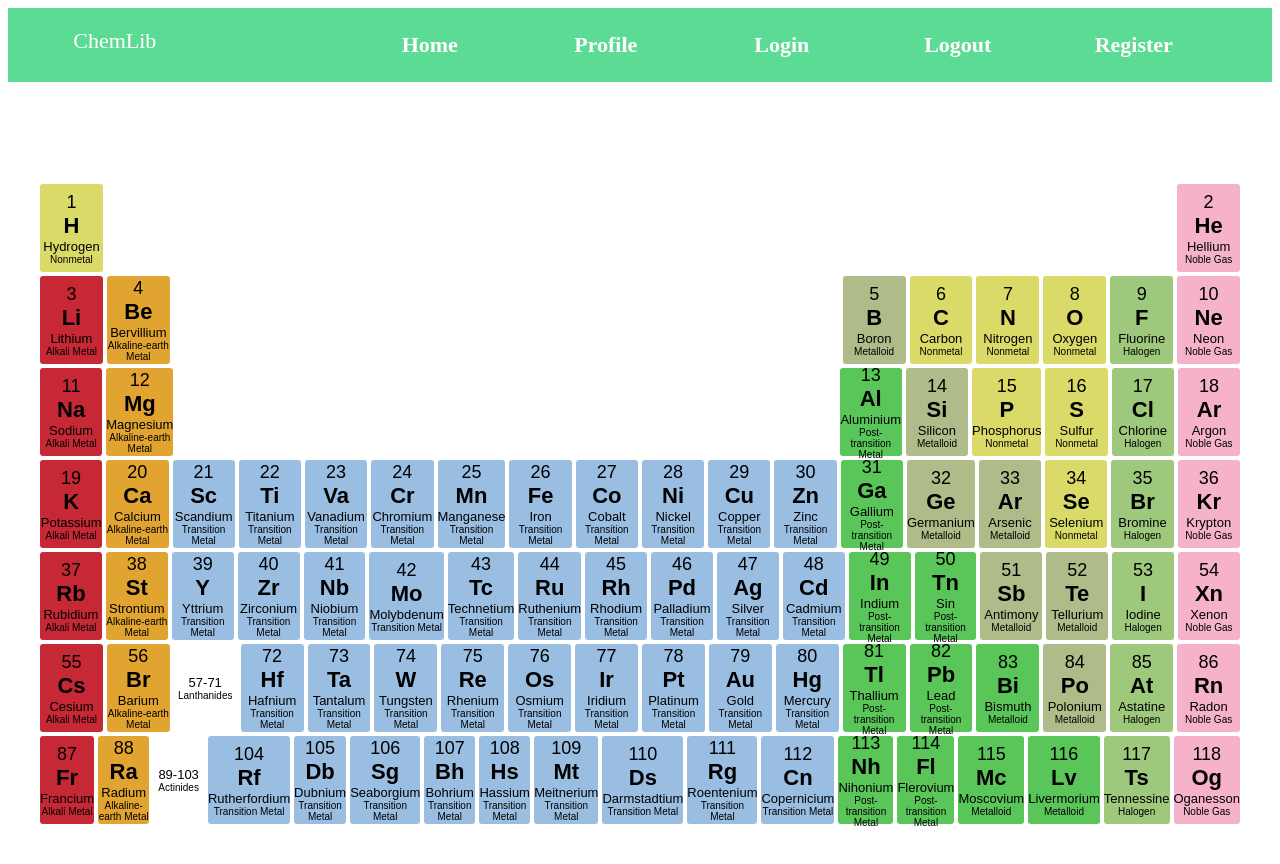
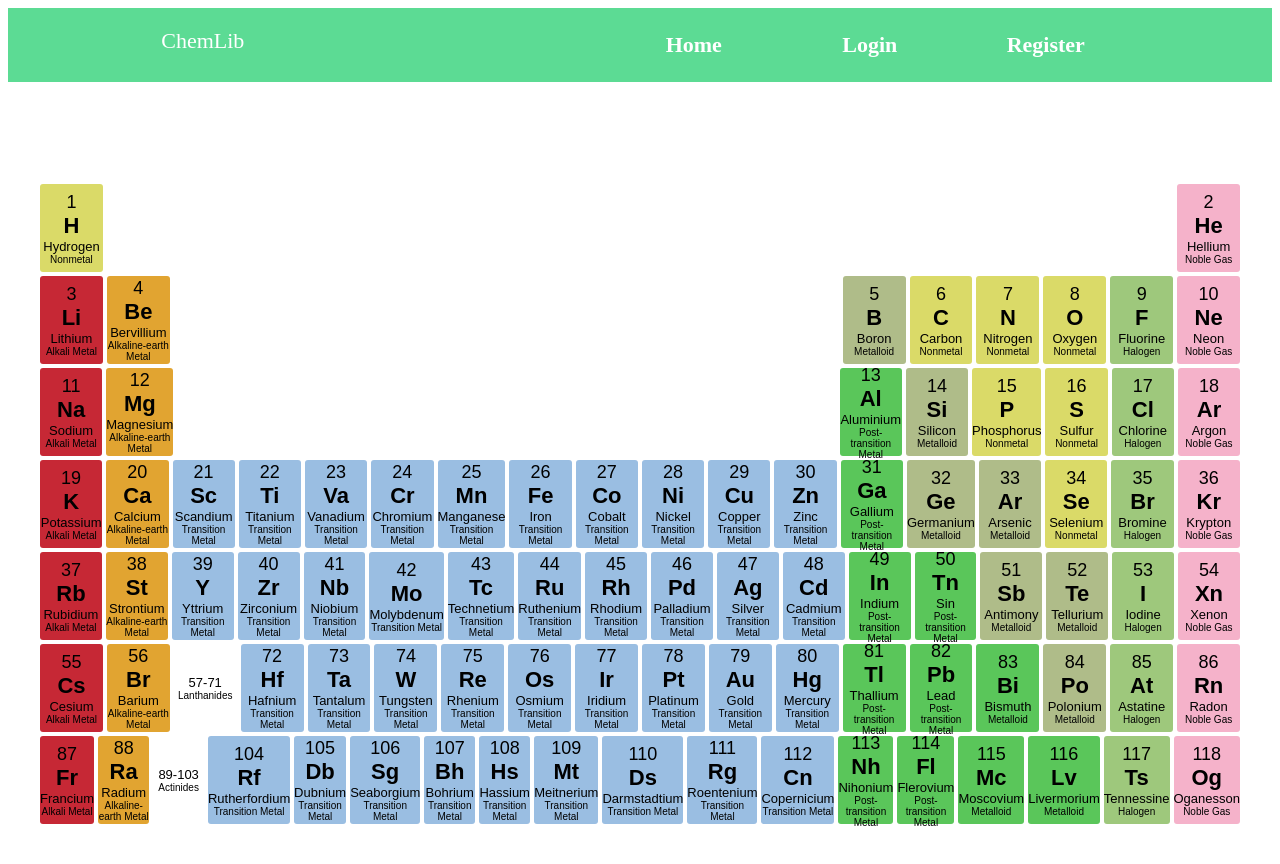
Before and after one commit to NixanV/ChemLibrary, a React (Create React App) app in the folder client/: page / in a window 1280 px wide. Built offline with nearby package versions, Linux system fonts and the light colour scheme.

Commit message:
Header fixed

```diff
--- a/client/src/components/Header/Header.js
+++ b/client/src/components/Header/Header.js
@@ -1,7 +1,11 @@
+import { useContext } from 'react'
+import { AuthContext } from '../../context/AuthContext'
 import style from './header.module.css'
-import {Link} from "react-router-dom"
+import { Link } from "react-router-dom"
 
 export const Header = () => {
+    const { user } = useContext(AuthContext);
+
     return (
         <header className={style["nav-bar"]}>
             <div>
@@ -12,18 +16,30 @@ export const Header = () => {
                     <li>
                         <Link className={style["links"]} to="">Home</Link>
                     </li>
+                    {user?.accessToken ? (
+                        <>
                             <li>
                                 <a className={style["links"]} href="">Profile</a>
                             </li>
                             <li>
+                                <a className={style["links"]} href="">Logout</a>
+                            </li>
+                        </>
+
+                    ) : (
+                        <>
+                            <li>
                                 <Link className={style["links"]} to="/login">Login</Link>
                             </li>
-                    <li>
-                    <a className={style["links"]} href="">Logout</a>
-                    </li>
+
                             <li>
                                 <a className={style["links"]} href="">Register</a>
                             </li>
+                        </>
+
+                    )}
+
+
                 </ul>
             </div>
         </header>
```
Also changed, not shown: client/src/components/Logout/Logout.js (added). Lines whose indentation alone changed are shown as unchanged.
